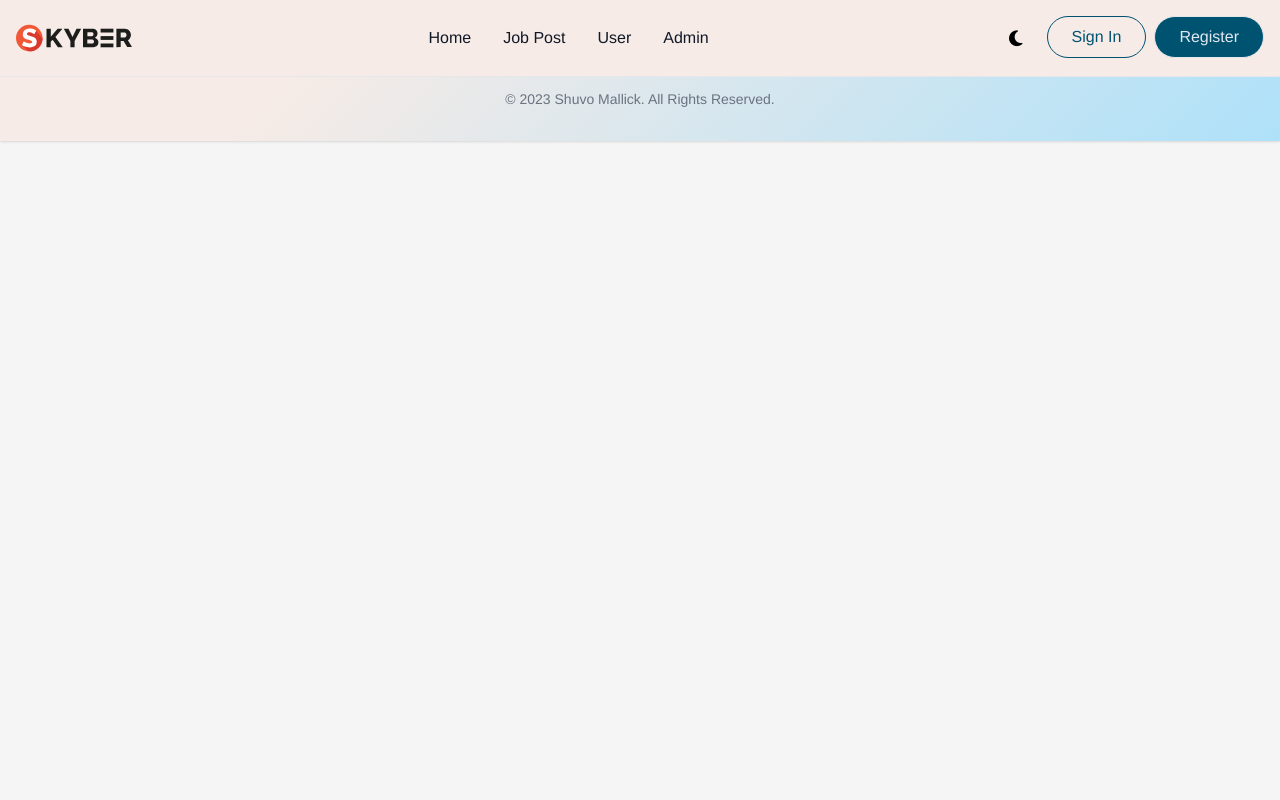
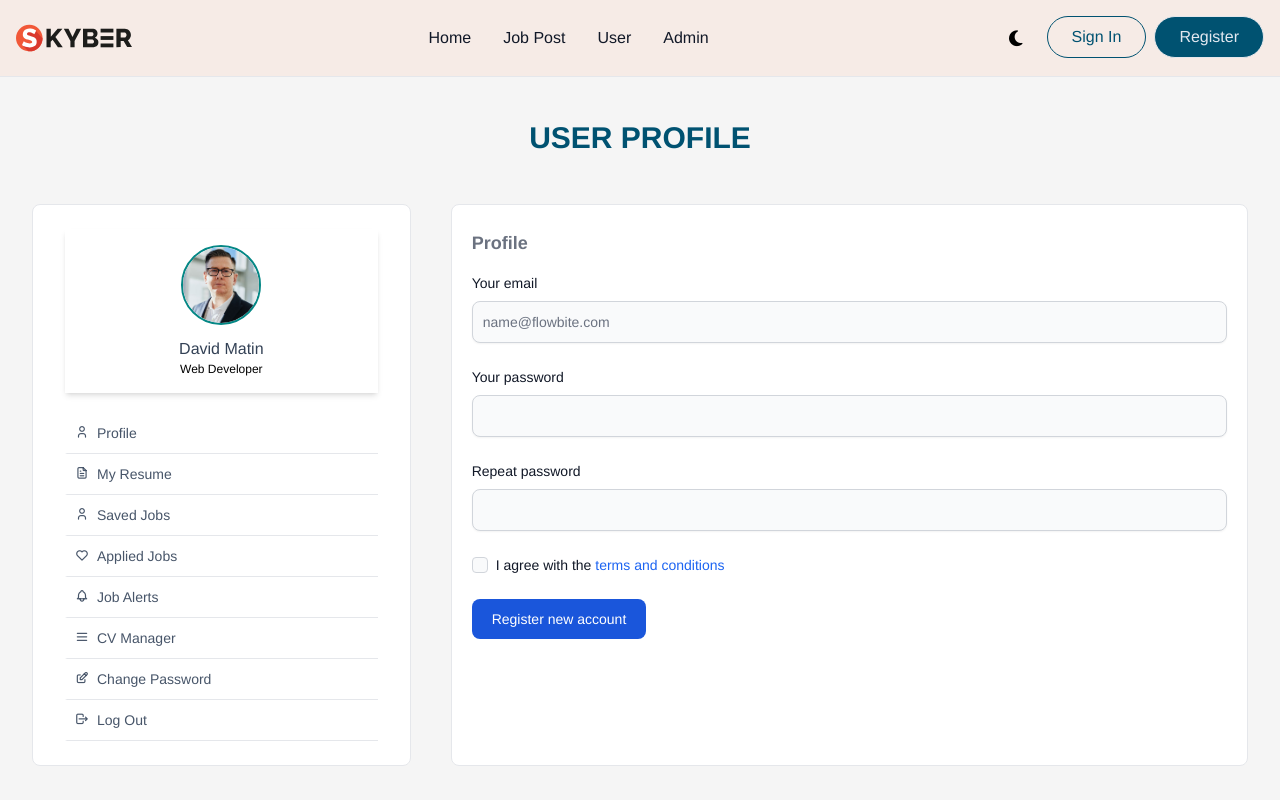
Before and after one commit to ShuvoMallick01/Job-Website-Tailwindcss-VueJS, a Vue app: page /userprofile/profile in a window 1280 px wide. Shown: the top 800 px of the page. Built offline with nearby package versions, Linux system fonts and the light colour scheme.

Commit message:
Update User Profile

```diff
--- a/src/assets/css/main.css
+++ b/src/assets/css/main.css
@@ -23,12 +23,11 @@
   .formSubHeading {
     @apply text-xl mb-5 font-semibold text-slate-800 dark:text-slate-300;
   }
-
   .heading {
     @apply font-semibold text-2xl text-primary dark:text-gray-200;
   }
   .heading-paragraph {
-    @apply font-semibold text-lg text-slate-800 dark:text-gray-200;
+    @apply font-semibold text-lg text-gray-500 dark:text-gray-200;
   }
   .description-text {
     @apply text-sm text-slate-600 dark:text-gray-300;
--- a/src/components/Header.vue
+++ b/src/components/Header.vue
@@ -80,7 +80,10 @@
           <li v-for="menuItem in menu" :key="menuItem">
             <router-link
               :to="menuItem.path"
-              class="block py-2 pl-3 pr-4 text-gray-900 rounded hover:bg-gray-100 md:hover:bg-transparent md:hover:text-primary md:p-0 md:dark:hover:text-secondary dark:text-white dark:hover:bg-gray-700 dark:hover:text-white md:dark:hover:bg-transparent dark:border-gray-700"
+              class="block py-2 pl-3 pr-4 text-gray-900 rounded hover:bg-gray-100 md:hover:bg-transparent md:hover:text-secondaryDark md:p-0 md:dark:hover:text-secondary dark:text-white dark:hover:bg-gray-700 dark:hover:text-white md:dark:hover:bg-transparent dark:border-gray-700"
+              :class="
+                activeNav === menuItem.path ? 'text text-secondaryDark' : ''
+              "
               aria-current="page"
               >{{ menuItem.title }}</router-link
             >
@@ -92,9 +95,13 @@
 </template>
 
 <script setup>
-import { ref, onMounted } from "vue";
+import { ref, onMounted, computed } from "vue";
+import { useRoute, useRouter } from "vue-router";
 import { initCollapses, initFlowbite } from "flowbite";
 import { useDark, useToggle, useElementHover } from "@vueuse/core";
+
+const route = useRoute();
+const router = useRouter();
 
 // State
 const menu = ref([
@@ -120,7 +127,6 @@ const menu = ref([
     private: false,
   },
 ]);
-
 const isDark = useDark();
 const toggleDark = useToggle(isDark);
 
@@ -129,4 +135,15 @@ const toggleDark = useToggle(isDark);
 onMounted(() => {
   initFlowbite();
 });
+
+const activeNav = computed(() => {
+  return route.path;
+});
+
+// console.log(route.fullPath);
+// // Methods
+// const handleActiveNavbar = computed(() => {
+//   activeNav = route.fullPath;
+// });
+// console.log(activeNav.value);
 </script>
--- /dev/null
+++ b/src/components/LayoutProfile.vue
@@ -0,0 +1,5 @@
+<template></template>
+<!-- Left -->
+
+<!-- Right -->
+<script setup></script>
--- /dev/null
+++ b/src/components/ProfileNavBar.vue
@@ -0,0 +1,46 @@
+<template>
+  <div
+    class="border col-span-3 md:col-span-1 py-6 px-5 lg:px-8 rounded-lg bg-white truncate dark:bg-gray-900 dark:border-slate-700"
+  >
+    <!-- Picture -->
+    <div class="text-center border-0 p-4 shadow-md mb-5">
+      <div
+        class="shrink-0 h-20 w-20 bg-primary rounded-full overflow-hidden mx-auto mb-3 border-2 border-secondary"
+      >
+        <img
+          class=""
+          src="../assets/images/user-profile-pic-1.jpg"
+          alt="User Profile"
+        />
+      </div>
+      <h3 class="sectionSubHeading mb-0 pb-0">David Matin</h3>
+      <p class="text-xs font-light">Web Developer</p>
+    </div>
+
+    <!-- Navbar -->
+    <div>
+      <ul class="description-text">
+        <li
+          class="px-2 py-2.5 border-s-2 border-s-white hover:bg-slate-100 hover:border-s-2 hover:border-s-primary cursor-pointer border-b transition300 dark:border-s-transparent dark:border-b-slate-600 dark:hover:bg-gray-800 dark:hover:border-s-slate-400"
+          v-for="nav in profileNavList"
+          :key="nav.id"
+        >
+          <router-link :to="nav.path">
+            <i class="me-2 self-baseline" :class="nav.icon"></i
+            >{{ nav.title }}</router-link
+          >
+        </li>
+      </ul>
+    </div>
+  </div>
+</template>
+
+<script setup>
+defineProps({
+  profileNavList: {
+    type: Array,
+    default: [],
+    required: true,
+  },
+});
+</script>
--- a/src/pages/AdminProfile.vue
+++ b/src/pages/AdminProfile.vue
@@ -29,7 +29,7 @@
         <div>
           <ul class="description-text">
             <li
-              class="px-2 py-2.5 border-s-2 border-s-white hover:bg-slate-100 hover:border-s-2 hover:border-s-primary cursor-pointer border-b transition300 dark:border-s-transparent dark:border-b-slate-600"
+              class="px-2 py-2.5 border-s-2 border-s-white hover:bg-slate-100 hover:border-s-2 hover:border-s-primary cursor-pointer border-b transition300 dark:border-s-transparent dark:border-b-slate-600 dark:hover:bg-gray-800 dark:hover:border-s-slate-400"
               v-for="nav in userNavList"
               :key="nav.id"
             >
--- a/src/pages/Home.vue
+++ b/src/pages/Home.vue
@@ -233,7 +233,7 @@
 
 <!-- FUNCTIONALITY -->
 <script setup>
-import { ref, onMounted } from "vue";
+import { ref, onMounted, computed } from "vue";
 import JobPostCard from "../components/JobPostCard.vue";
 
 // State
@@ -259,6 +259,4 @@ const salaryRangeCheckList = ref([
   { start: "100", end: "200", name: "100-200" },
   { start: "200", end: "infinity", name: "200-infinity" },
 ]);
-
-// Methods
 </script>
--- /dev/null
+++ b/src/pages/NotFound.vue
@@ -0,0 +1,4 @@
+<template>
+  <h1 class="py-20">Not Found</h1>
+</template>
+<script setup></script>
--- a/src/pages/UserProfile.vue
+++ b/src/pages/UserProfile.vue
@@ -7,49 +7,13 @@
 
     <div class="grid grid-cols-3 gap-3 md:gap-6 lg:gap-10">
       <!-- LEFT -->
+      <ProfileNavBar :profileNavList="userNavList"></ProfileNavBar>
+      <!-- RIGHT -->
+
       <div
-        class="border col-span-3 md:col-span-1 py-6 px-5 lg:px-8 rounded-lg bg-white truncate dark:bg-gray-900 dark:border-slate-700"
+        class="col-span-3 md:col-span-2 border py-6 lg:px-5 px-5 rounded-lg bg-white dark:bg-gray-900 dark:border-slate-700"
       >
-        <!-- Picture -->
-        <div class="text-center border-0 p-4 shadow-md mb-5">
-          <div
-            class="shrink-0 h-20 w-20 bg-primary rounded-full overflow-hidden mx-auto mb-3 border-2 border-secondary"
-          >
-            <img
-              class=""
-              src="../assets/images/user-profile-pic-1.jpg"
-              alt="User Profile"
-            />
-          </div>
-          <h3 class="sectionSubHeading mb-0 pb-0">David Matin</h3>
-          <p class="text-xs font-light">Web Developer</p>
-        </div>
-
-        <!-- Navbar -->
-        <div>
-          <ul class="description-text">
-            <li
-              class="px-2 py-2.5 border-s-2 border-s-white hover:bg-slate-100 hover:border-s-2 hover:border-s-primary cursor-pointer border-b transition300 dark:border-s-transparent dark:border-b-slate-600"
-              v-for="nav in userNavList"
-              :key="nav.id"
-            >
-              <a
-                ><i class="me-2 self-baseline" :class="nav.icon"></i
-                >{{ nav.title }}</a
-              >
-            </li>
-          </ul>
-        </div>
-      </div>
-
-      <!-- RIGHT -->
-      <div
-        class="col-span-3 md:col-span-2 border py-6 lg:px-5 px-3 rounded-lg bg-white dark:bg-gray-900 dark:border-slate-700"
-      >
-        <!-- Card -->
-        <JobPostCard></JobPostCard>
-        <JobPostCard></JobPostCard>
-        <JobPostCard></JobPostCard>
+        <router-view></router-view>
       </div>
     </div>
   </section>
@@ -57,17 +21,53 @@
 
 <script setup>
 import { ref } from "vue";
-import JobPostCard from "../components/JobPostCard.vue";
+import ProfileNavBar from "../components/ProfileNavBar.vue";
+import UserAppliedJobs from "../pagesProfile/UserAppliedJobs.vue";
 
 // State
 const userNavList = ref([
-  { title: "Profile", icon: "icon-default-user ", id: 1 },
-  { title: "My Resume", icon: "icon-file", id: 2 },
-  { title: "Saved Jobs", icon: "icon-default-user ", id: 3 },
-  { title: "Applied Jobs", icon: "icon-heart-default ", id: 4 },
-  { title: "Job Alerts", icon: "icon-alerm-default ", id: 5 },
-  { title: "CV Manager", icon: "icon-burger-3-row ", id: 5 },
-  { title: "Change Password", icon: "icon-edit ", id: 6 },
-  { title: "Log Out", icon: "icon-logout  ", id: 6 },
+  {
+    title: "Profile",
+    icon: "icon-default-user ",
+    path: "userProfile/profile",
+    id: 1,
+  },
+  { title: "My Resume", icon: "icon-file", path: "userProfile/profile", id: 2 },
+  {
+    title: "Saved Jobs",
+    icon: "icon-default-user ",
+    path: "userProfile/profile",
+    id: 3,
+  },
+  {
+    title: "Applied Jobs",
+    icon: "icon-heart-default ",
+    path: "userProfile/appliedjobs",
+    id: 4,
+  },
+  {
+    title: "Job Alerts",
+    icon: "icon-alerm-default ",
+    path: "userProfile/profile",
+    id: 5,
+  },
+  {
+    title: "CV Manager",
+    icon: "icon-burger-3-row ",
+    path: "userProfile/profile",
+    id: 5,
+  },
+  {
+    title: "Change Password",
+    icon: "icon-edit ",
+    path: "userProfile/profile",
+    id: 6,
+  },
+  {
+    title: "Log Out",
+    icon: "icon-logout  ",
+    path: "userProfile/profile",
+    id: 6,
+  },
 ]);
 </script>
--- /dev/null
+++ b/src/pagesProfile/UserAppliedJobs.vue
@@ -0,0 +1,11 @@
+<template>
+  <h2 class="heading-paragraph ms-2 mb-4">Applied Jobs</h2>
+  <!-- Card -->
+  <JobPostCard></JobPostCard>
+  <JobPostCard></JobPostCard>
+  <JobPostCard></JobPostCard>
+</template>
+
+<script setup>
+import JobPostCard from "../components/JobPostCard.vue";
+</script>
--- /dev/null
+++ b/src/pagesProfile/UserProfileInfo.vue
@@ -0,0 +1,76 @@
+<template>
+  <h2 class="heading-paragraph mb-4">Profile</h2>
+  <!-- Card -->
+
+  <form>
+    <div class="mb-6">
+      <label
+        for="email"
+        class="block mb-2 text-sm font-medium text-gray-900 dark:text-white"
+        >Your email</label
+      >
+      <input
+        type="email"
+        id="email"
+        class="shadow-sm bg-gray-50 border border-gray-300 text-gray-900 text-sm rounded-lg focus:ring-blue-500 focus:border-blue-500 block w-full p-2.5 dark:bg-gray-700 dark:border-gray-600 dark:placeholder-gray-400 dark:text-white dark:focus:ring-blue-500 dark:focus:border-blue-500 dark:shadow-sm-light"
+        placeholder="name@flowbite.com"
+        required
+      />
+    </div>
+    <div class="mb-6">
+      <label
+        for="password"
+        class="block mb-2 text-sm font-medium text-gray-900 dark:text-white"
+        >Your password</label
+      >
+      <input
+        type="password"
+        id="password"
+        class="shadow-sm bg-gray-50 border border-gray-300 text-gray-900 text-sm rounded-lg focus:ring-blue-500 focus:border-blue-500 block w-full p-2.5 dark:bg-gray-700 dark:border-gray-600 dark:placeholder-gray-400 dark:text-white dark:focus:ring-blue-500 dark:focus:border-blue-500 dark:shadow-sm-light"
+        required
+      />
+    </div>
+    <div class="mb-6">
+      <label
+        for="repeat-password"
+        class="block mb-2 text-sm font-medium text-gray-900 dark:text-white"
+        >Repeat password</label
+      >
+      <input
+        type="password"
+        id="repeat-password"
+        class="shadow-sm bg-gray-50 border border-gray-300 text-gray-900 text-sm rounded-lg focus:ring-blue-500 focus:border-blue-500 block w-full p-2.5 dark:bg-gray-700 dark:border-gray-600 dark:placeholder-gray-400 dark:text-white dark:focus:ring-blue-500 dark:focus:border-blue-500 dark:shadow-sm-light"
+        required
+      />
+    </div>
+    <div class="flex items-start mb-6">
+      <div class="flex items-center h-5">
+        <input
+          id="terms"
+          type="checkbox"
+          value=""
+          class="w-4 h-4 border border-gray-300 rounded bg-gray-50 focus:ring-3 focus:ring-blue-300 dark:bg-gray-700 dark:border-gray-600 dark:focus:ring-blue-600 dark:ring-offset-gray-800 dark:focus:ring-offset-gray-800"
+          required
+        />
+      </div>
+      <label
+        for="terms"
+        class="ml-2 text-sm font-medium text-gray-900 dark:text-gray-300"
+        >I agree with the
+        <a href="#" class="text-blue-600 hover:underline dark:text-blue-500"
+          >terms and conditions</a
+        ></label
+      >
+    </div>
+    <button
+      type="submit"
+      class="text-white bg-blue-700 hover:bg-blue-800 focus:ring-4 focus:outline-none focus:ring-blue-300 font-medium rounded-lg text-sm px-5 py-2.5 text-center dark:bg-blue-600 dark:hover:bg-blue-700 dark:focus:ring-blue-800"
+    >
+      Register new account
+    </button>
+  </form>
+</template>
+
+<script setup>
+import JobPostCard from "../components/JobPostCard.vue";
+</script>
```
Also changed, not shown: src/router/routes.js (+17 -0 lines).
